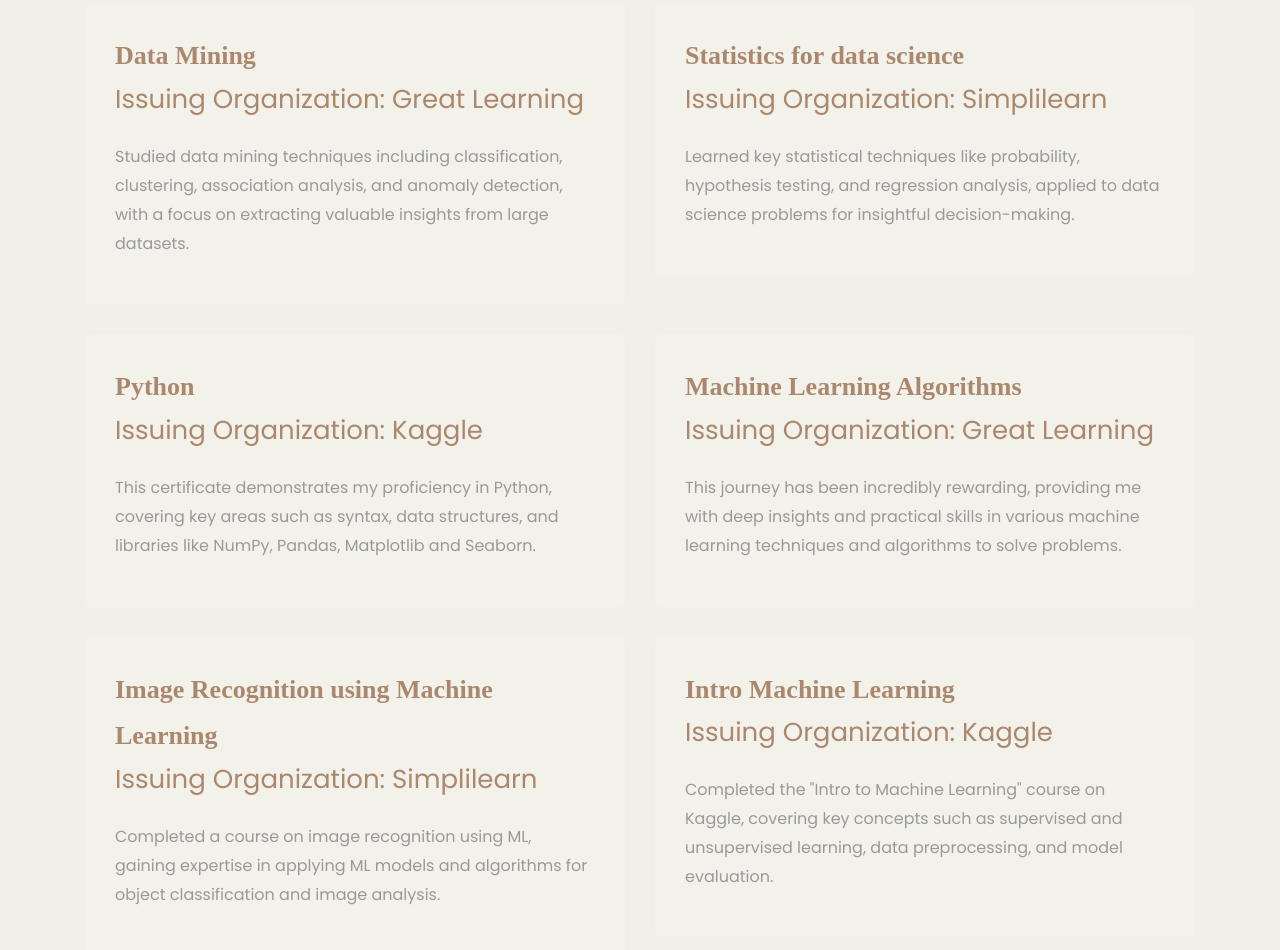
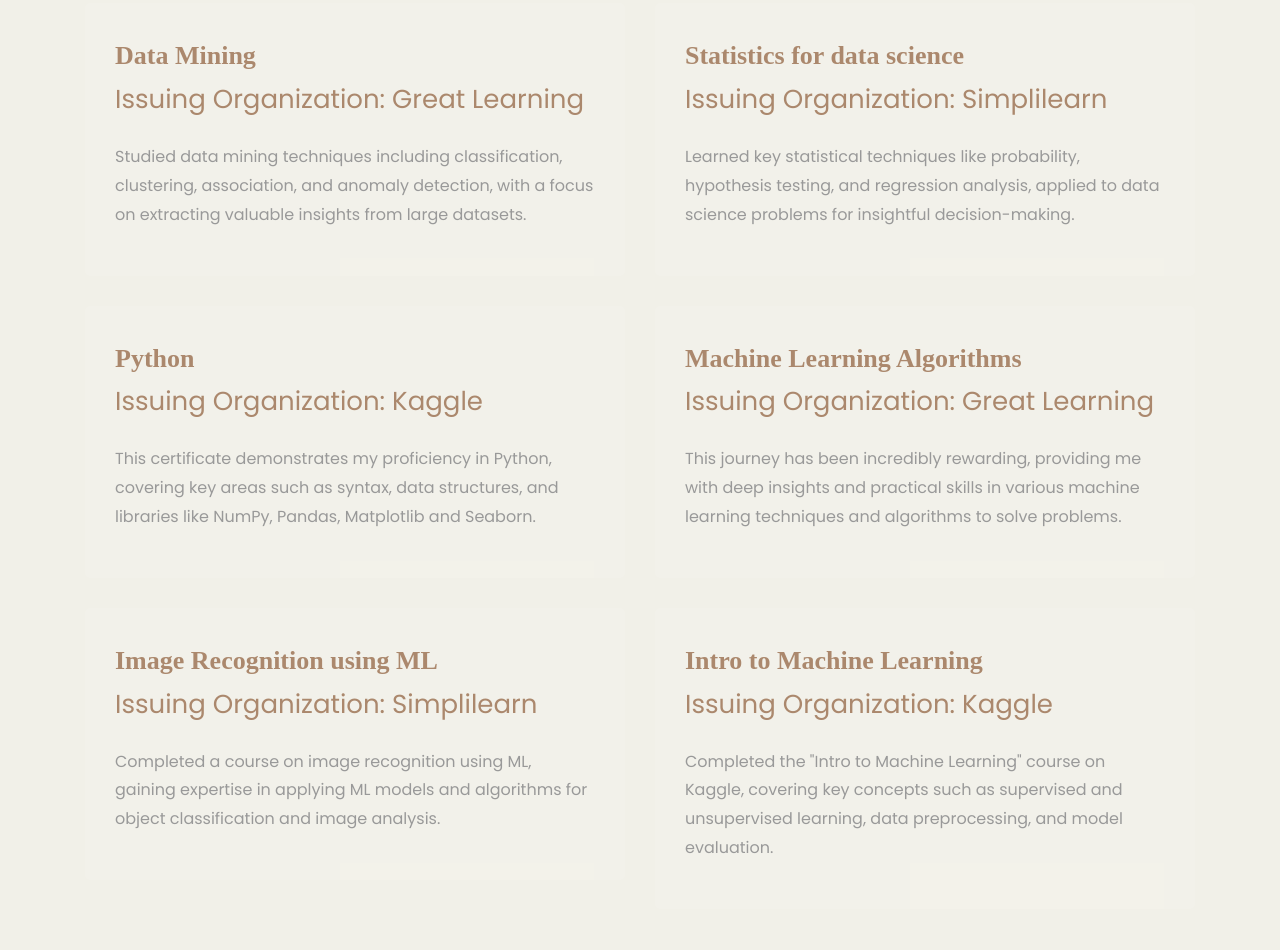
Before and after one commit to Muneeza4/Muneeza.github.io, a plain HTML site: page index.html in a window 1280 px wide. Shown: the part 2149-3099 px from the top of the page. Drawn offline with Linux system fonts and the light colour scheme; files whose address does not match are found by name.

Commit message:
Update index.html

```diff
--- a/index.html
+++ b/index.html
@@ -275,7 +275,7 @@
 				    <span class="date" style="color: #AB886D; font-family: 'Lora', serif;">Data Mining</span>
 					<h2 style="color: #AB886D; ">Issuing Organization: Great Learning</h2>
 					<p class="mt-4">
-					<P>Studied data mining techniques including classification, clustering, association analysis, and anomaly detection, with a focus on extracting valuable insights from large datasets.</P>
+					<P>Studied data mining techniques including classification, clustering, association, and anomaly detection, with a focus on extracting valuable insights from large datasets.</P>
 					</p>
 				  </div>
 			    </div>
@@ -315,7 +315,7 @@
 
 			    <div class="col-md-6">
                     <div class="resume-wrap ftco-animate">
-					  <span class="date" style="color: #AB886D; font-family: 'Lora', serif;">Image Recognition using Machine Learning</span>
+					  <span class="date" style="color: #AB886D; font-family: 'Lora', serif;">Image Recognition using ML</span>
 					  <h2 style="color: #AB886D;">Issuing Organization: Simplilearn</h2>
                       <p class="mt-4">
 					  <p>Completed a course on image recognition using ML, gaining expertise in applying ML models and algorithms for object classification and image analysis.</p>
@@ -325,7 +325,7 @@
 
 			    <div class="col-md-6">
 				   <div class="resume-wrap ftco-animate">
-                     <span class="date" style="color: #AB886D; font-family: 'Lora', serif;">Intro Machine Learning</span>
+                     <span class="date" style="color: #AB886D; font-family: 'Lora', serif;">Intro to Machine Learning</span>
                      <h2 style="color: #AB886D;">Issuing Organization: Kaggle</h2>
 					 <p class="mt-4">
 					 <p>Completed the "Intro to Machine Learning" course on Kaggle, covering key concepts such as supervised and unsupervised learning, data preprocessing, and model evaluation.</p>
```
